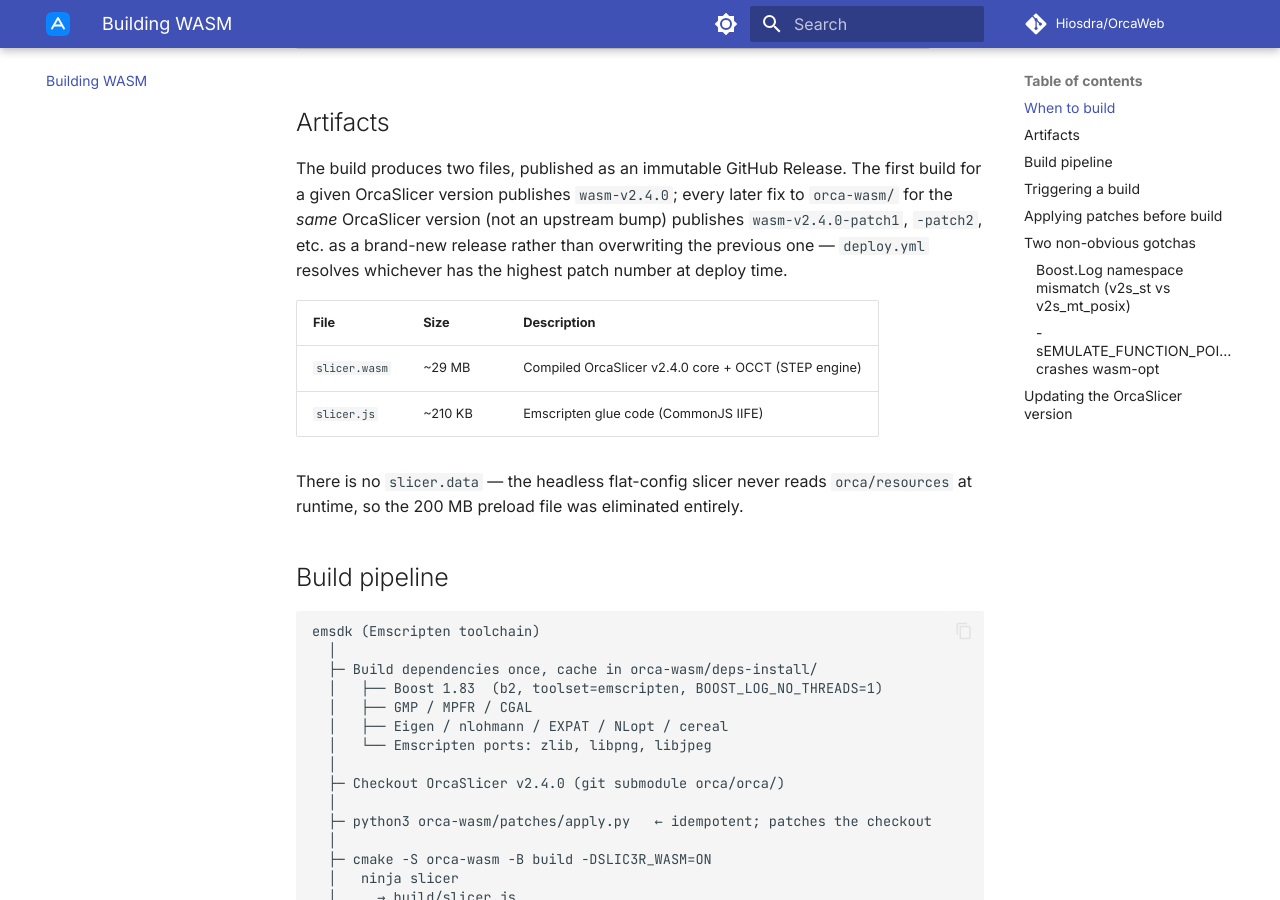
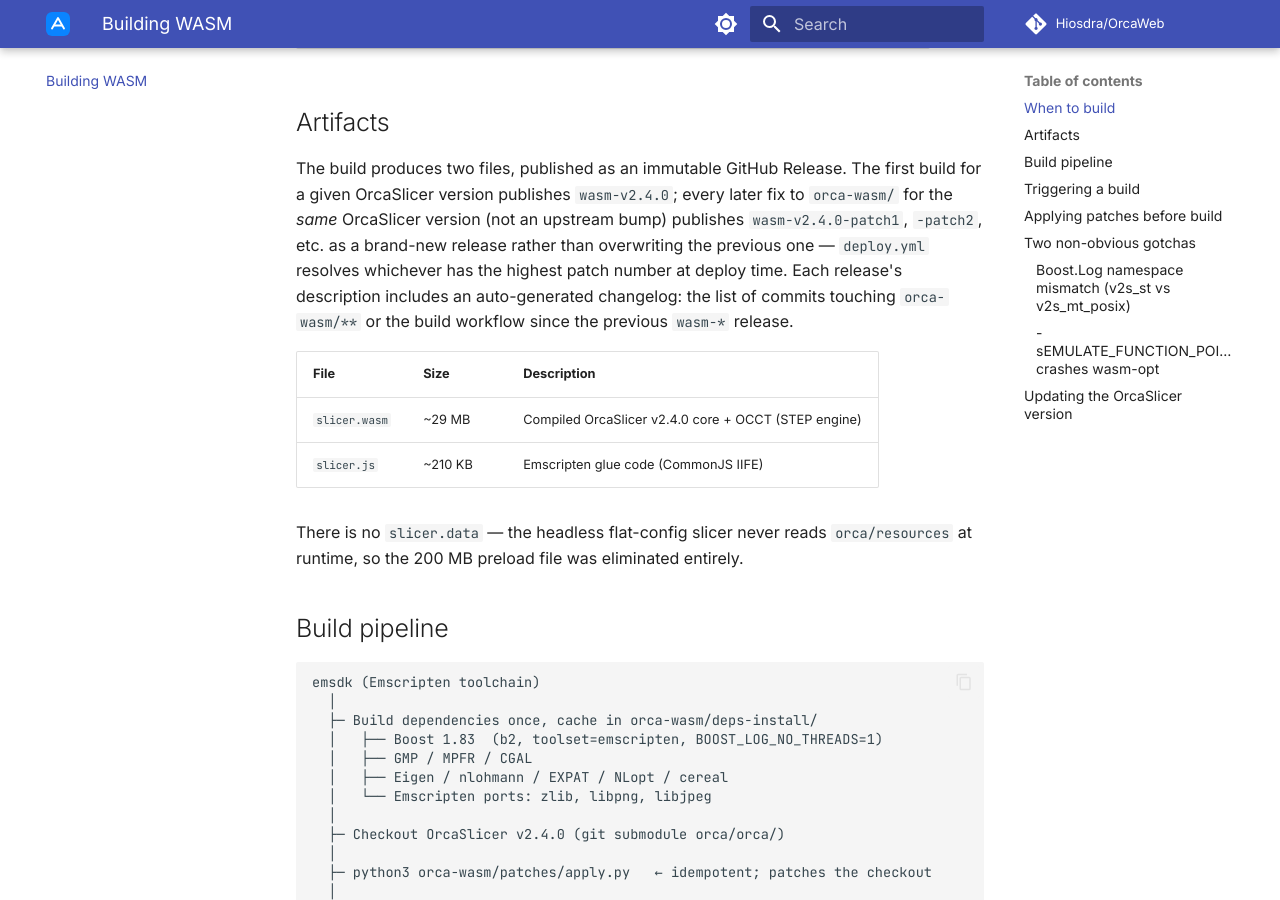
Before and after one commit to Hiosdra/OrcaWeb, an MkDocs documentation site: the page built from mkdocs-docs/wasm-build.md, in a window 1280 px wide and 900 px high, scrolled down 600 px. Built offline with MkDocs 1.6.1 and Material for MkDocs 9.7.7, drawn with Linux system fonts in a browser that asks for light colours; comment, search, counter and statistics services are not loaded.

Commit message:
feat(ci): add changelog to auto-published wasm-* release notes
Each engine release described only static boilerplate, so an auto-published
patch (push to master touching orca-wasm/**) gave no indication of what
changed. Release notes now include a "Changes since <prev-tag>" section
built from commits since the last wasm-* release, and switch from an inline
--notes string (which passed \n literally) to --notes-file for real
blank lines.

```diff
--- a/mkdocs-docs/wasm-build.md
+++ b/mkdocs-docs/wasm-build.md
@@ -18,7 +18,9 @@
 later fix to `orca-wasm/` for the *same* OrcaSlicer version (not an upstream
 bump) publishes `wasm-v2.4.0-patch1`, `-patch2`, etc. as a brand-new release
 rather than overwriting the previous one — `deploy.yml` resolves whichever
-has the highest patch number at deploy time.
+has the highest patch number at deploy time. Each release's description
+includes an auto-generated changelog: the list of commits touching
+`orca-wasm/**` or the build workflow since the previous `wasm-*` release.
 
 | File | Size | Description |
 |------|------|-------------|
```
Also changed, not shown: orca-wasm/README.md (+5 -1 lines), 1 other file.
